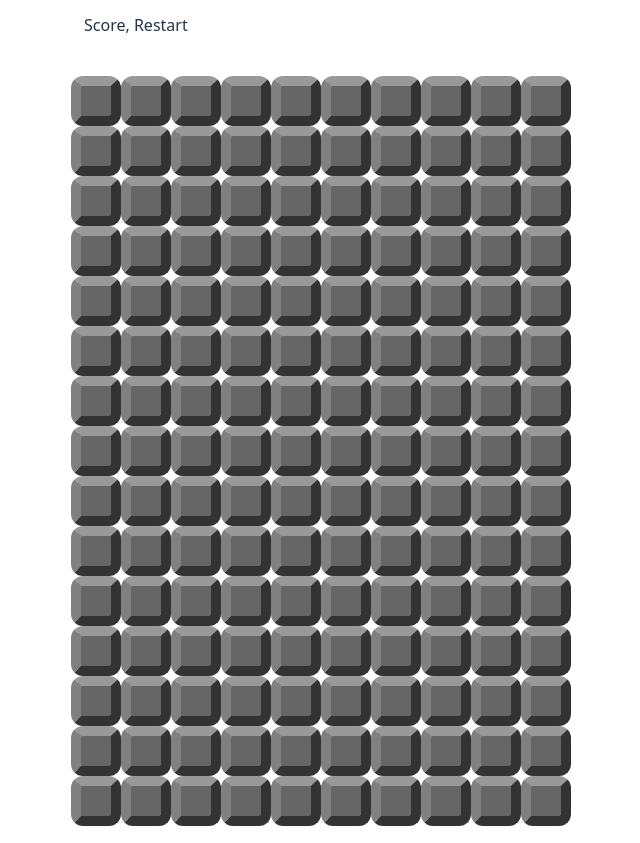
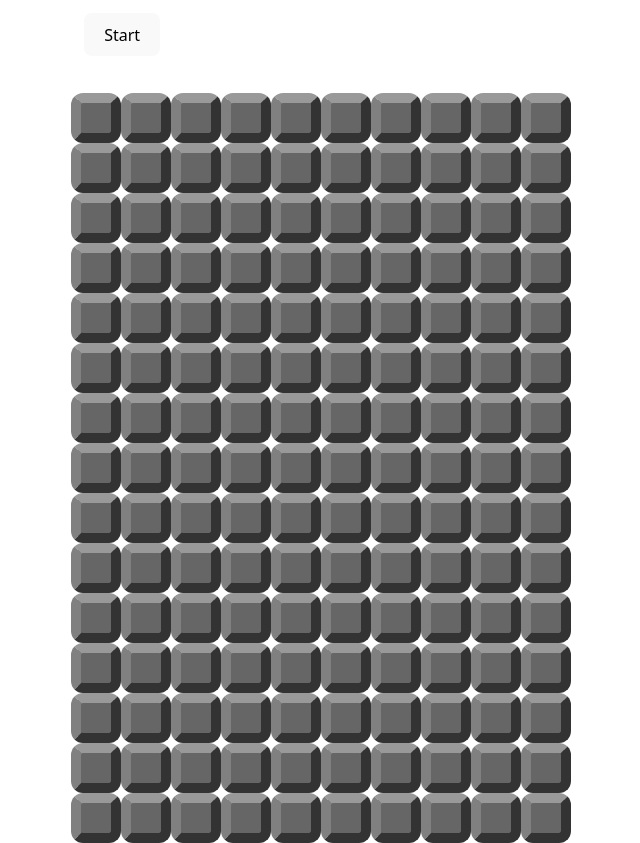
Before and after one commit to dipit-sharma/tetris, a React (Vite) app: page / in a window 1280 px wide. Shown: the whole page, without its empty margins (319-959 px from the left). Built offline with nearby package versions, Linux system fonts and the light colour scheme.

Commit message:
shapes changing

```diff
--- a/src/App.css
+++ b/src/App.css
@@ -19,7 +19,6 @@
 .arena {
   width: 500px;
   max-width: 800px;
-  border: 2px solid white;
   height: 90vh;
   border-radius: 12px;
 }
--- a/src/App.tsx
+++ b/src/App.tsx
@@ -1,7 +1,10 @@
 import { useState } from "react";
 import "./App.css";
 import { Block } from "./components/block/Block";
-import { grey, red } from "./components/colors/colors";
+import { grey } from "./components/colors/colors";
+import { Header } from "./components/header/Header";
+import { createNewShape } from "./components/shapes/createNewShape";
+import type { TCreateNewShape } from "./components/shapes/types";
 import type { TBlock } from "./components/types";
 
 const ARENA_HEIGHT = 15;
@@ -12,9 +15,66 @@ function App() {
     Array(ARENA_HEIGHT).fill(Array(ARENA_WIDTH).fill(grey)),
   );
 
+  const isCenterEmpty = () => {
+    return arena[0][4].color === grey.color && arena[0][5].color === grey.color;
+  };
+
+  const canMoveDown = (shape: TCreateNewShape): boolean => {
+    for (const point of shape.shape) {
+      const { x, y } = point;
+      if (y + 1 >= ARENA_HEIGHT) {
+        return false;
+      }
+      if (arena[y + 1][x].color !== grey.color) {
+        return false;
+      }
+    }
+    return true;
+  };
+
+  const moveShapeDown = (shape: TCreateNewShape) => {
+    shape.shape.forEach((point) => {
+      point.y += 1;
+      arena[point.y][point.x] = shape.color;
+
+      if (point.y - 1 >= 0) {
+        arena[point.y - 1][point.x] = grey;
+      }
+    });
+
+    setArena([...arena]);
+  };
+
+  const neutraliseArena = () => {
+    arena.forEach((row, rowIndex) => {
+      const isRowFull = row.every((cell: TBlock) => cell.color !== grey.color);
+      if (isRowFull) {
+        arena.splice(rowIndex, 1);
+        arena.unshift(Array(ARENA_WIDTH).fill(grey));
+      }
+    });
+    setArena([...arena]);
+  };
+
+  const gameLoop = () => {
+    let counter = 0;
+    while (isCenterEmpty() && counter < 5) {
+      const shape: TCreateNewShape = createNewShape();
+
+      while (canMoveDown(shape)) {
+        moveShapeDown(shape);
+      }
+
+      neutraliseArena();
+      counter++;
+    }
+  };
+
   return (
     <div className="canvas">
-      <div className="score-board">Score, Restart</div>
+      <div className="score-board">
+        <Header start={gameLoop} />
+      </div>
       <div className="arena">
         {arena.map((row, rowIndex) => (
           <div key={rowIndex} className="row">
--- a/src/components/colors/colors.ts
+++ b/src/components/colors/colors.ts
@@ -14,3 +14,19 @@ export const red: TBlock = {
     left: "#ff4d4d",
     right: "#cc0000"
 }
+export const yellow: TBlock = {
+    color: "#ffff00",
+    top: "#ffff80",
+    bottom: "#cccc00",
+    left: "#ffff4d",
+    right: "#cccc00"
+}
+export const green: TBlock = {
+    color: "#00ff00",
+    top: "#80ff80",
+    bottom: "#00cc00",
+    left: "#4dff4d",
+    right: "#00cc00"
+}
+
+export const COLORS = [red, yellow, green]
--- /dev/null
+++ b/src/components/header/Header.tsx
@@ -0,0 +1,9 @@
+export const Header = ({ start }: { start: () => void }) => {
+  return (
+    <div className="header">
+      <button className="start-button" onClick={start}>
+        Start
+      </button>
+    </div>
+  );
+};
--- /dev/null
+++ b/src/components/shapes/createNewShape.ts
@@ -0,0 +1,16 @@
+import { COLORS } from "../colors/colors";
+import { ERotate } from "../types";
+import { RECTANGLE, SHAPES, SQUARE, T_SHAPE } from "./shapes";
+import type { TCreateNewShape } from "./types";
+
+export const createNewShape = (): TCreateNewShape => {
+    const colorIndex = Math.floor(Math.random() * COLORS.length);
+    const shapeIndex = Math.floor(Math.random() * SHAPES.length);
+
+    const shapes = [RECTANGLE, SQUARE, T_SHAPE];
+    return {
+        color: COLORS[colorIndex],
+        shape: shapes[shapeIndex],
+        rotate: ERotate.ZERO,
+    };
+};
--- /dev/null
+++ b/src/components/shapes/shapes.ts
@@ -0,0 +1,24 @@
+import type { TShapeArray, TShapeList } from "./types";
+
+export const RECTANGLE: TShapeArray = [
+    { x: 3, y: 0 },
+    { x: 4, y: 0 },
+    { x: 5, y: 1 },
+    { x: 6, y: 1 },
+];
+
+export const SQUARE: TShapeArray = [
+    { x: 4, y: 0 },
+    { x: 5, y: 0 },
+    { x: 4, y: 1 },
+    { x: 5, y: 1 },
+];
+
+export const T_SHAPE: TShapeArray = [
+    { x: 4, y: 0 },
+    { x: 3, y: 1 },
+    { x: 4, y: 1 },
+    { x: 5, y: 1 },
+];
+
+export const SHAPES: TShapeList = [RECTANGLE, SQUARE, T_SHAPE];
--- /dev/null
+++ b/src/components/shapes/types.ts
@@ -0,0 +1,20 @@
+import type { TBlock, TRotate } from "../types";
+
+// a single coordinate used to describe a block in a shape
+export type TShapePoint = {
+    x: number;
+    y: number;
+};
+
+// one tetromino expressed as an array of points
+export type TShapeArray = TShapePoint[];
+
+// the canonical list of all possible tetrominoes
+export type TShapeList = TShapeArray[];
+
+export type TCreateNewShape = {
+    // when creating a shape we choose one of the predefined arrays
+    shape: TShapeArray;
+    color: TBlock;
+    rotate: TRotate;
+};
--- /dev/null
+++ b/src/utils/sleep.ts
@@ -0,0 +1 @@
+export const sleep = (ms: number) => new Promise((resolve) => setTimeout(resolve, ms));
```
Also changed, not shown: src/components/shapes/Rectangle.tsx (deleted, +0 -20 lines), src/components/shapes/Square.tsx (deleted, +0 -28 lines), src/components/shapes/Tee.tsx (deleted, +0 -25 lines), src/components/shapes/shapes.css (deleted, +0 -11 lines).
